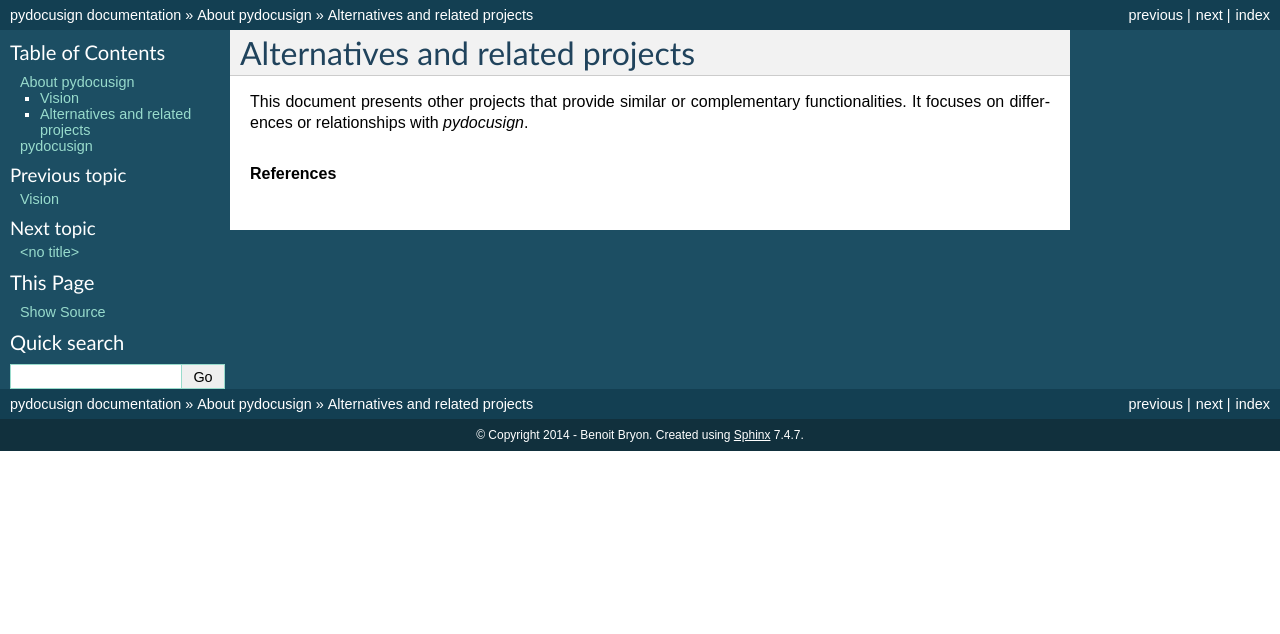
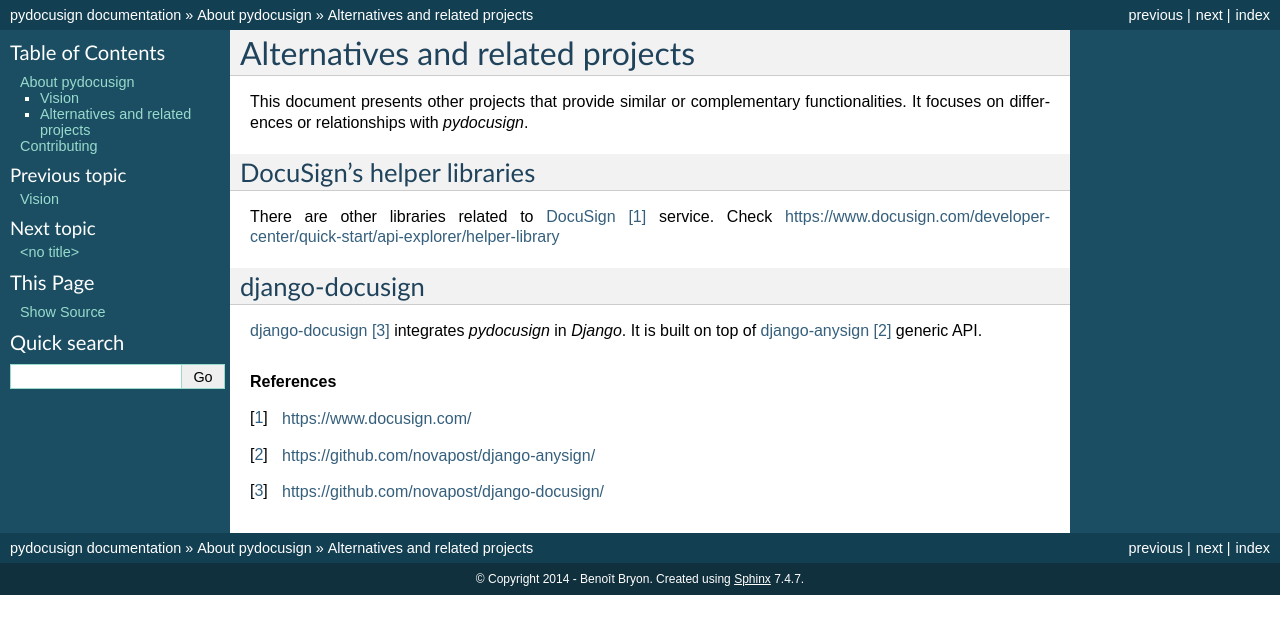
Before and after one commit to peopledoc/pydocusign, a Sphinx documentation site: the page built from docs/about/alternatives.txt, in a window 1280 px wide. Shown: the top 634 px of the page. Built offline with Sphinx 7.4.7, drawn with Linux system fonts in a browser that asks for light colours.

Commit message:
Improved documentation.

```diff
--- a/CONTRIBUTING.rst
+++ b/CONTRIBUTING.rst
@@ -1,6 +1,6 @@
-##########################
-pydocusign
-##########################
+############
+Contributing
+############
 
 This document provides guidelines for people who want to contribute to the
-project.
+`pydocusign` project.
--- a/README.rst
+++ b/README.rst
@@ -17,4 +17,4 @@
 * Code repository: https://github.com/novapost/pydocusign
 * Continuous integration: https://travis-ci.org/novapost/pydocusign
 
-.. _`DocuSign`: http://docusign.com
+.. _`DocuSign`: https://www.docusign.com
--- a/docs/about/alternatives.txt
+++ b/docs/about/alternatives.txt
@@ -7,6 +7,26 @@
 `pydocusign`.
 
 
+***************************
+DocuSign's helper libraries
+***************************
+
+There are other libraries related to `DocuSign`_ service. Check
+https://www.docusign.com/developer-center/quick-start/api-explorer/helper-library
+
+
+***************
+django-docusign
+***************
+
+`django-docusign`_ integrates `pydocusign` in `Django`. It is built on top of
+`django-anysign`_ generic API.
+
+
 .. rubric:: References
 
 .. target-notes::
+
+.. _`DocuSign`: https://www.docusign.com/
+.. _`django-anysign`: https://github.com/novapost/django-anysign/
+.. _`django-docusign`: https://github.com/novapost/django-docusign/
--- a/docs/conf.py
+++ b/docs/conf.py
@@ -50,8 +50,8 @@
 # General information about the project.
 project = u'pydocusign'
 project_slug = re.sub(r'([\w_.-]+)', u'-', project)
-copyright = u'2014 - Benoit Bryon'
-author = u'Benoit Bryon'
+copyright = u'2014 - Benoît Bryon'
+author = u'Benoît Bryon'
 author_slug = re.sub(r'([\w_.-]+)', u'-', author)
 
 # The version info for the project you're documenting, acts as replacement for
```
Also changed, not shown: 2 other files.
